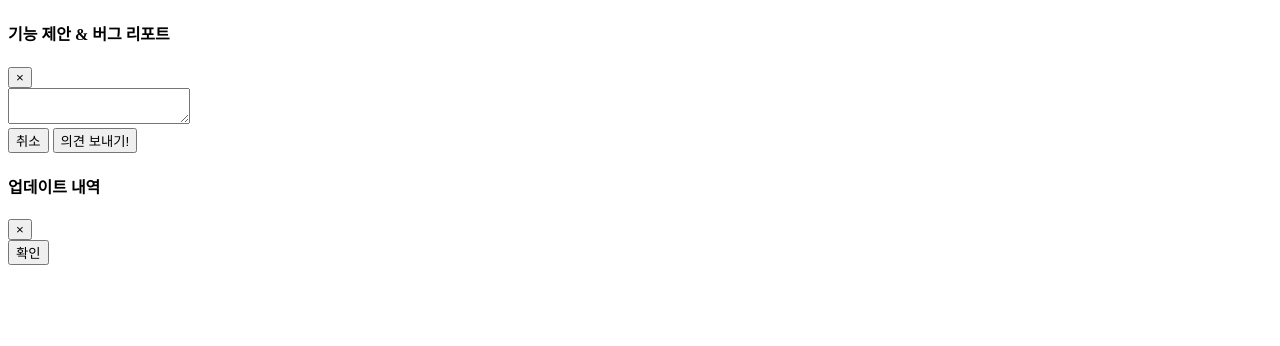
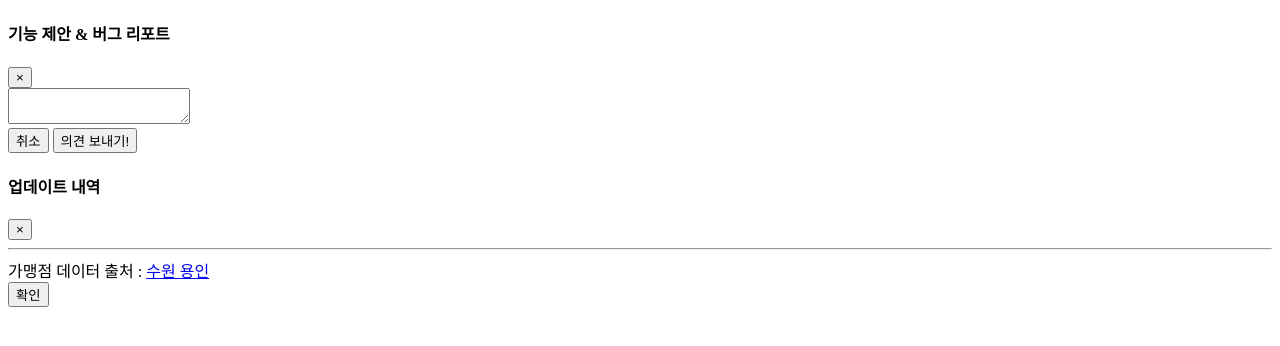
Before and after one commit to alicek106/available-stores-frontend, a Flask app: template templates/modals.html in a window 1280 px wide. Shown: the top 346 px of the page. Run offline with Flask 2, Linux system fonts and the light colour scheme; the template is opened without the code that fills it, so the values that code supplies are empty; parts of the project's set-up code (start-up, migrations or seed data) failed here and were passed over; some libraries are stand-ins or nearby versions.

Commit message:
Add location "용인"

```diff
--- a/modules/config_generator.py
+++ b/modules/config_generator.py
@@ -6,7 +6,8 @@ import json
 class ConfigGenerator:
     def __init__(self):
         self.locations = {
-            '수원': 1
+            '수원': 1,
+            '용인': 2
         }
 
         if os.environ['local'] == '1':
--- a/templates/index.html
+++ b/templates/index.html
@@ -19,6 +19,7 @@
                     <div class="form-group ">
                         <select class="form-control selectpicker" title="지역 선택" id="location">
                             <option>수원</option>
+                            <option>용인</option>
                         </select>
                     </div>
                 </div>
--- a/templates/layout.html
+++ b/templates/layout.html
@@ -43,7 +43,7 @@
                     이 서비스는 <a href='http://blog.naver.com/alice_k106'>alicek106</a> 에 의해 개발되었습니다.
                     <br><br>
                     © 2019 Copyright.
-                    <a href="#" data-toggle="modal" data-target="#update-history">v0.6 (업데이트 내역)</a>
+                    <a href="#" data-toggle="modal" data-target="#update-history">v0.7 (업데이트 내역)</a>
                 </div>
             </footer>
         </div>
--- a/templates/modals.html
+++ b/templates/modals.html
@@ -50,6 +50,14 @@
                         {% endif %}
                     {% endfor %}
                 </div>
+                <hr>
+                가맹점 데이터 출처 :
+                <a href="http://www.suwon.go.kr/web/board/BD_board.view.do?bbsCd=1042&seq=20190328093359472">
+                    수원
+                </a>
+                <a href="https://blog.naver.com/PostView.nhn?blogId=govlrodtnr&logNo=221509466754&categoryNo=0&parentCategoryNo=0&viewDate=&currentPage=1&postListTopCurrentPage=1&from=postView">
+                    용인
+                </a>
             </div>
 
             <div class="modal-footer">
```
Also changed, not shown: updates.json (+10 -5 lines).
